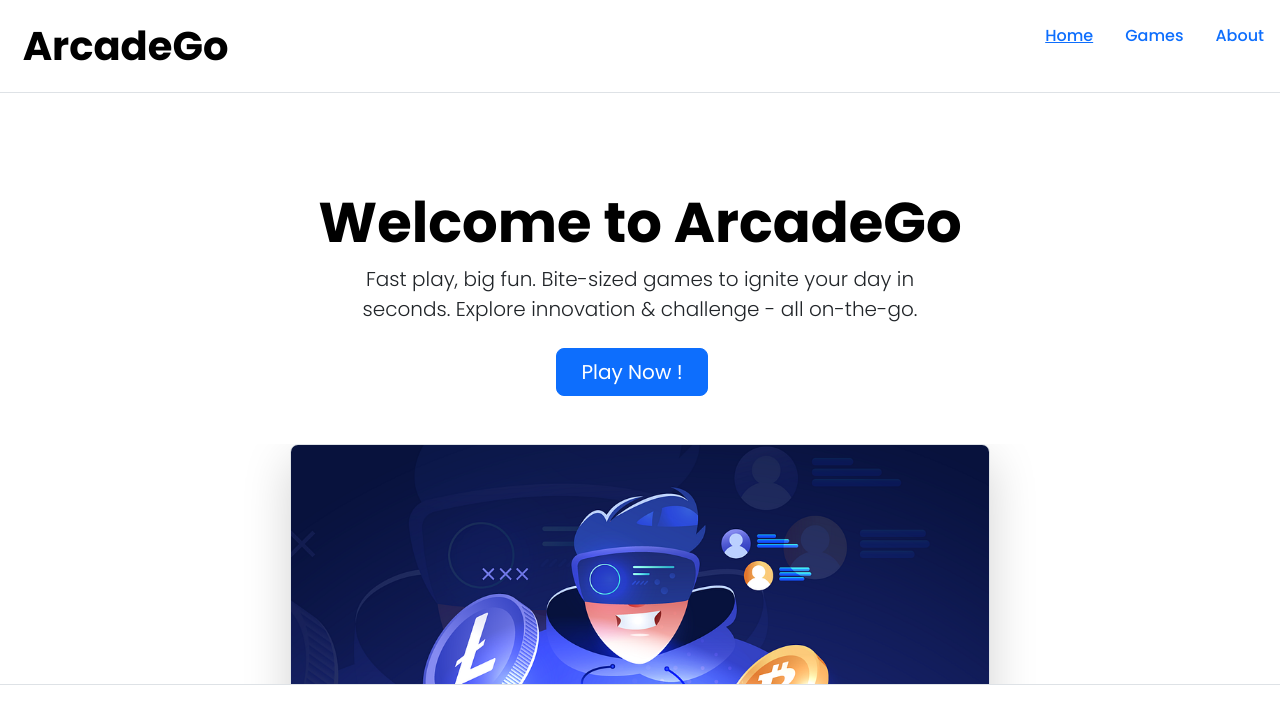
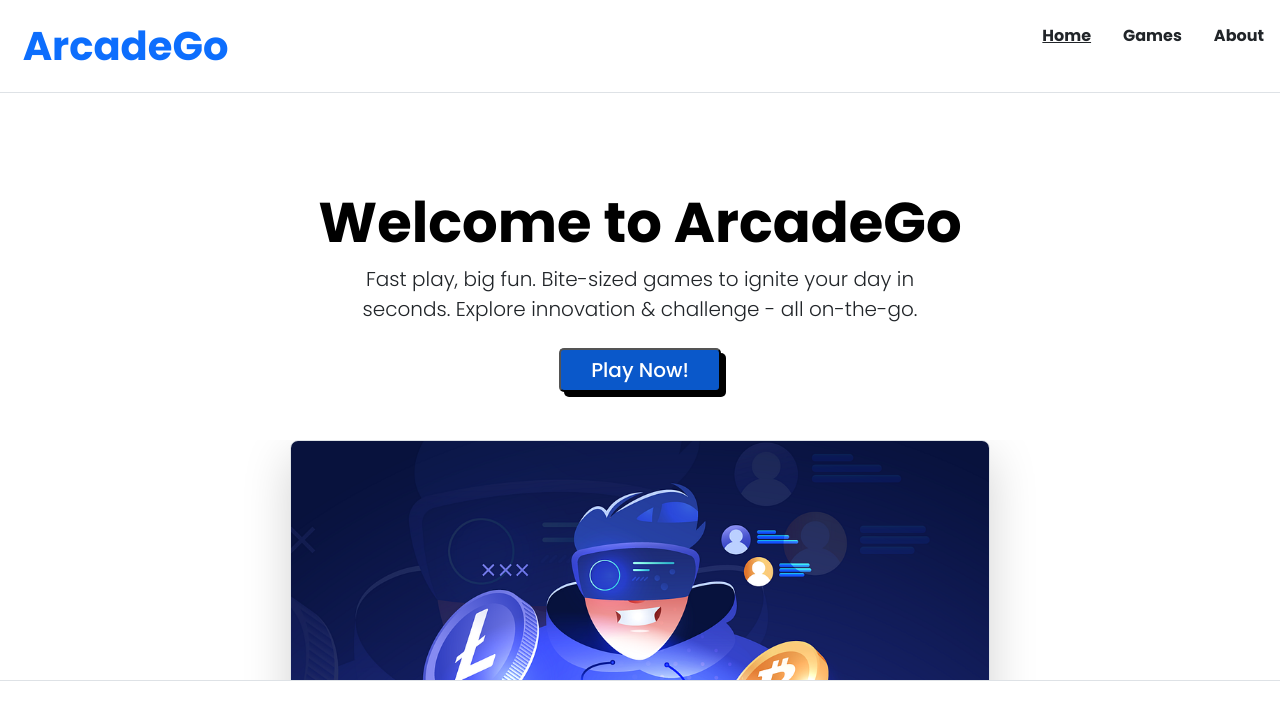
Before and after one commit to PRUTHVIRAJ-HM/JavaScript_Games, a plain HTML site: page index.html in a window 1280 px wide. Drawn offline with nearby package versions, Linux system fonts and the light colour scheme.

Commit message:
styling changes

```diff
--- a/index.html
+++ b/index.html
@@ -10,17 +10,17 @@
     <link rel="stylesheet" href="styel.css">
     <link href="https://cdn.jsdelivr.net/npm/bootstrap@5.3.3/dist/css/bootstrap.min.css" rel="stylesheet" integrity="sha384-QWTKZyjpPEjISv5WaRU9OFeRpok6YctnYmDr5pNlyT2bRjXh0JMhjY6hW+ALEwIH" crossorigin="anonymous">
 </head>
-<body>
+<body class="bs-body-bg">
     <header class="d-flex flex-wrap justify-content-center py-3 mb-4 border-bottom">
         <a href="/" class="d-flex align-items-center mb-3 mb-md-0 me-md-auto link-body-emphasis text-decoration-none">
           <svg class="bi me-2" width="40" height="32"><use xlink:href="#bootstrap"></use></svg>
-          <span class="fs-1 fw-bold gametitle">ArcadeGo</span>
+          <span class="fs-1 fw-bold text-primary gametitle">ArcadeGo</span>
         </a>
 
         <ul class="nav nav-pills">
-          <li class="nav-item"><a href="index.html" class="nav-link text-decoration-underline">Home</a></li>
-          <li class="nav-item"><a href="content.html" class="nav-link">Games</a></li>
-          <li class="nav-item"><a href="#" class="nav-link">About</a></li>
+          <li class="nav-item"><a href="index.html" class="nav-link text-dark fw-bold text-decoration-underline">Home</a></li>
+          <li class="nav-item"><a href="content.html" class="nav-link fw-bold text-dark">Games</a></li>
+          <li class="nav-item"><a href="#" class="nav-link fw-bold text-dark">About</a></li>
         </ul>
     </header>
 
@@ -30,7 +30,7 @@
         <div class="col-lg-6 mx-auto">
           <p class="lead mb-4">Fast play, big fun. Bite-sized games to ignite your day in seconds. Explore innovation & challenge - all on-the-go.</p>
           <div class="d-grid gap-2 d-sm-flex justify-content-sm-center mb-5">
-            <button type="button" class="btn btn-primary btn-lg px-4 me-sm-3">Play Now !</button>
+          <button class="mainbutton"><a class="innerlink" href="content.html">Play Now!</a></button>
           </div>
         </div>
         <div class="overflow-hidden" style="max-height: 30vh;">
--- a/styel.css
+++ b/styel.css
@@ -9,6 +9,15 @@
     margin:auto;
     width:80%;
 }
+
+
+
+
+
+
+
+
+
 .holderimg{
     width:80%;
     border-radius: 8px;
@@ -25,3 +34,16 @@ button{
     border-radius: 20px;
 
 }
+.mainbutton{
+    border-radius: 5px;
+    padding:5px 30px;
+    font-size: 20px;
+    background-color:#0A58CA;
+    box-shadow:5px 5px black;
+
+}
+.innerlink{
+    color:white;
+    text-decoration: none;
+
+}
```
Also changed, not shown: content.html (+7 -7 lines).
